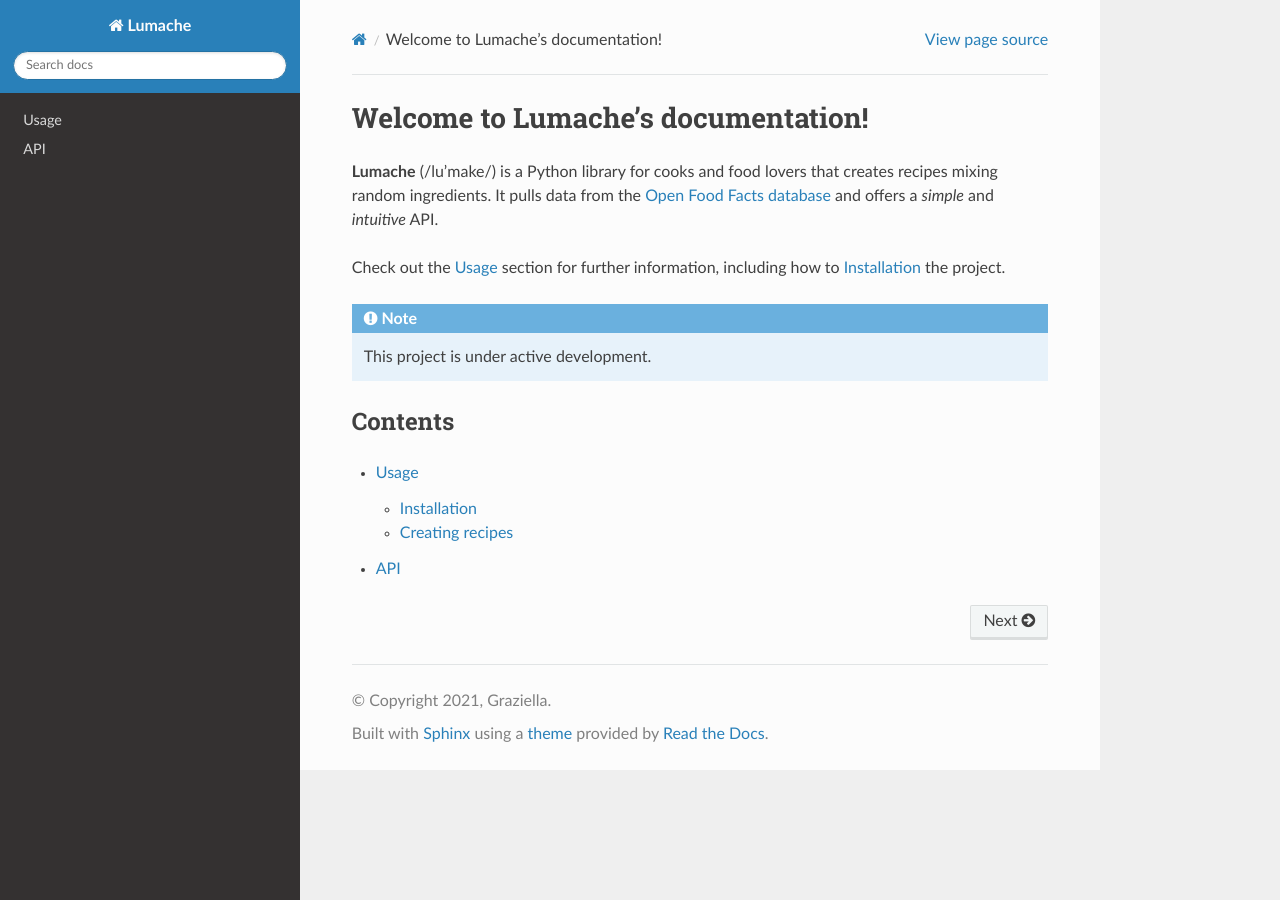
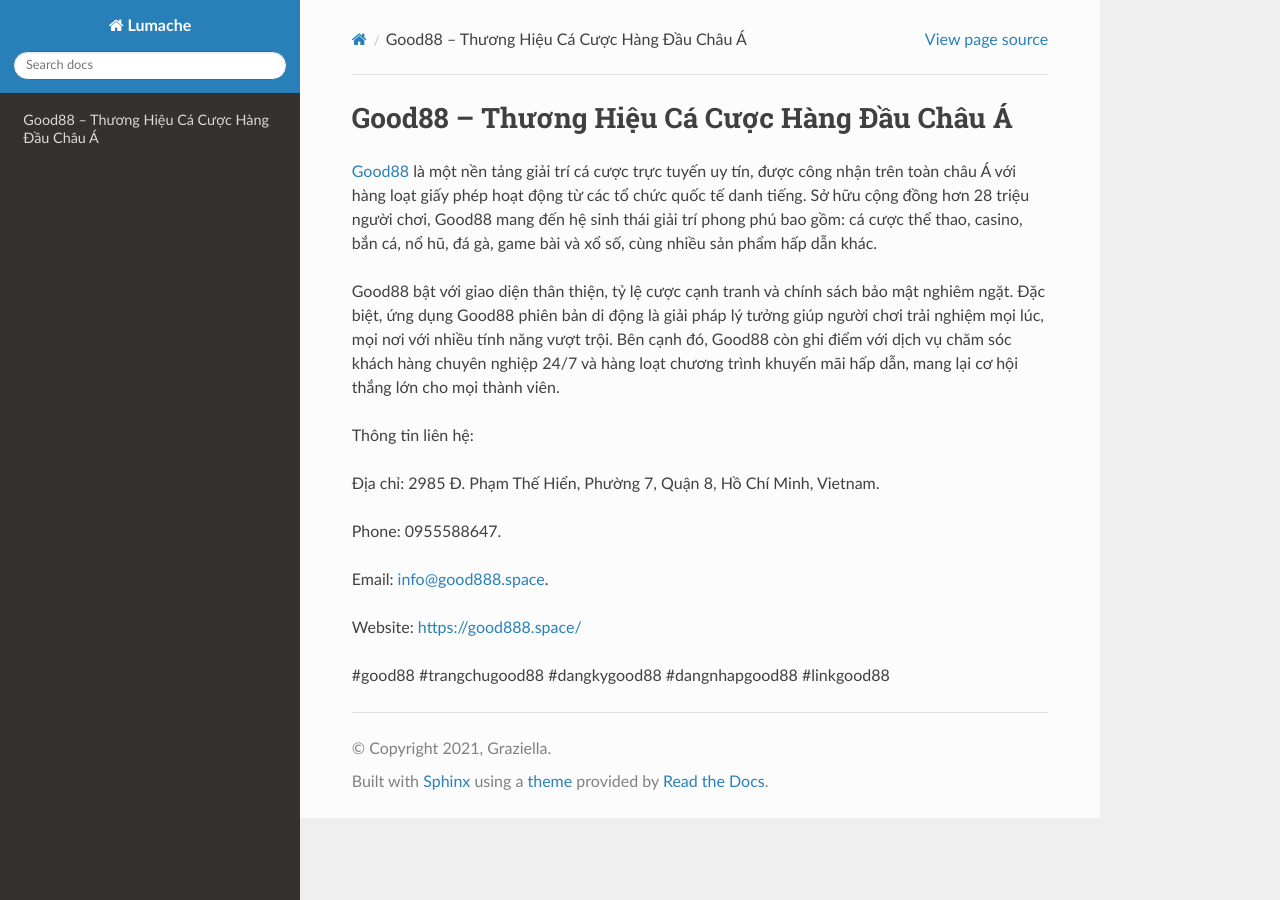
Before and after one commit to moonneil524kawb/good888space, a Sphinx documentation site: the page built from docs/source/index.rst, in a window 1280 px wide. Built offline with Sphinx 7.4.7 and the Read the Docs theme 3.1.0, drawn with Linux system fonts in a browser that asks for light colours.

Commit message:
Update index.rst

```diff
--- a/docs/source/index.rst
+++ b/docs/source/index.rst
@@ -1,22 +1,18 @@
-Welcome to Lumache's documentation!
+Good88 – Thương Hiệu Cá Cược Hàng Đầu Châu Á
 ===================================
 
-**Lumache** (/lu'make/) is a Python library for cooks and food lovers
-that creates recipes mixing random ingredients.
-It pulls data from the `Open Food Facts database <https://world.openfoodfacts.org/>`_
-and offers a *simple* and *intuitive* API.
+`Good88 <https://good888.space/>`_ là một nền tảng giải trí cá cược trực tuyến uy tín, được công nhận trên toàn châu Á với hàng loạt giấy phép hoạt động từ các tổ chức quốc tế danh tiếng. Sở hữu cộng đồng hơn 28 triệu người chơi, Good88 mang đến hệ sinh thái giải trí phong phú bao gồm: cá cược thể thao, casino, bắn cá, nổ hũ, đá gà, game bài và xổ số, cùng nhiều sản phẩm hấp dẫn khác.
 
-Check out the :doc:`usage` section for further information, including
-how to :ref:`installation` the project.
+Good88 bật với giao diện thân thiện, tỷ lệ cược cạnh tranh và chính sách bảo mật nghiêm ngặt. Đặc biệt, ứng dụng Good88 phiên bản di động là giải pháp lý tưởng giúp người chơi trải nghiệm mọi lúc, mọi nơi với nhiều tính năng vượt trội. Bên cạnh đó, Good88 còn ghi điểm với dịch vụ chăm sóc khách hàng chuyên nghiệp 24/7 và hàng loạt chương trình khuyến mãi hấp dẫn, mang lại cơ hội thắng lớn cho mọi thành viên.
 
-.. note::
+Thông tin liên hệ:
 
-   This project is under active development.
+Địa chỉ: 2985 Đ. Phạm Thế Hiển, Phường 7, Quận 8, Hồ Chí Minh, Vietnam.
 
-Contents
---------
+Phone: 0955588647.
 
-.. toctree::
+Email: info@good888.space.
 
-   usage
-   api
+Website: https://good888.space/
+
+#good88 #trangchugood88 #dangkygood88 #dangnhapgood88 #linkgood88
```
